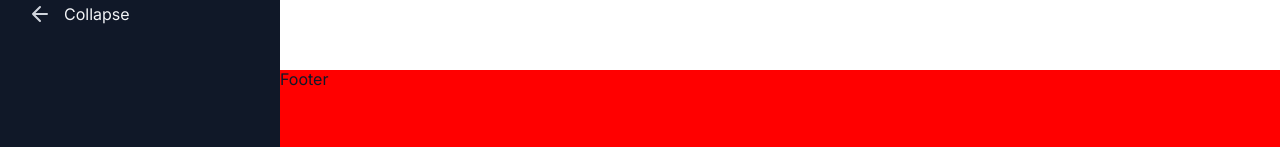
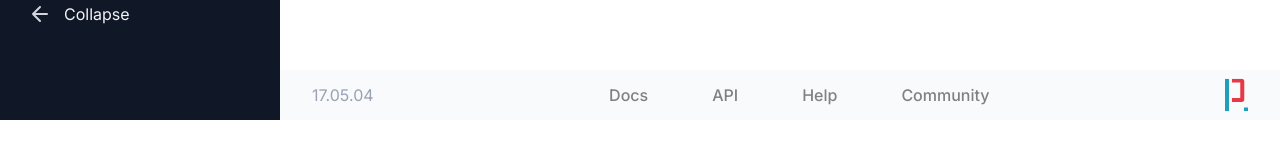
Before and after one commit to profydev/prolog-app-drestew, a Next.js app: page /dashboard in a window 1280 px wide. Shown: the part 730-877 px from the top of the page. After the commit the page ends 850 px from the top, so only its background shows below. Built offline with nearby package versions, Linux system fonts and the light colour scheme; no server answers.

Commit message:
Add footer styling

```diff
--- a/features/ui/footer/footer.tsx
+++ b/features/ui/footer/footer.tsx
@@ -1,11 +1,51 @@
 import styled from "styled-components";
+import { color } from "@styles/theme";
 
-const FooterEl = styled.div`
+const FooterContainer = styled.div`
+  display: flex;
+  justify-content: center;
+  align-items: center;
+  //padding: 0 2rem;
   width: 100%;
-  height: 5rem;
-  background-color: red;
+  background-color: ${color("gray", 50)};
+`;
+
+const FooterContent = styled.div`
+  display: flex;
+  width: 100%;
+  justify-content: space-between;
+  padding: 0 2rem;
+`;
+const Nav = styled.nav`
+  display: flex;
+  gap: 2rem;
+
+  & > a {
+    text-decoration: none;
+    color: gray;
+    font-weight: 500;
+    margin: 1rem;
+  }
+`;
+
+const Version = styled.p`
+  color: ${color("gray", 400)};
 `;
 
 export function Footer() {
-  return <FooterEl>Footer</FooterEl>;
+  return (
+    <FooterContainer>
+      <FooterContent>
+        <Version>17.05.04</Version>
+        <Nav>
+          <a href="#">Docs</a>
+          <a href="#">API</a>
+          <a href="#">Help</a>
+          <a href="#">Community</a>
+        </Nav>
+        {/* eslint-disable-next-line @next/next/no-img-element */}
+        <img src="/icons/logo-small.svg" alt="Prolog logo" />
+      </FooterContent>
+    </FooterContainer>
+  );
 }
```
